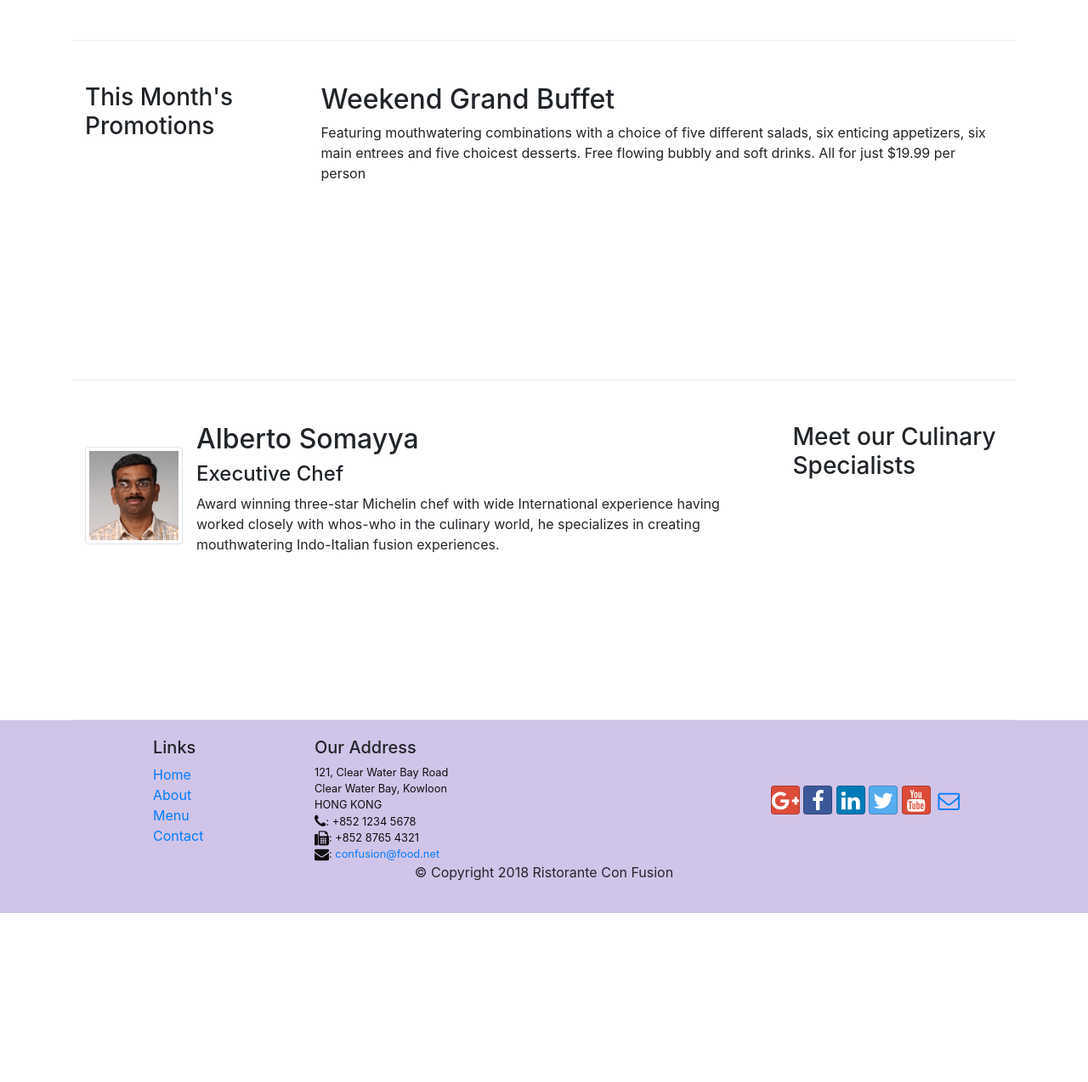
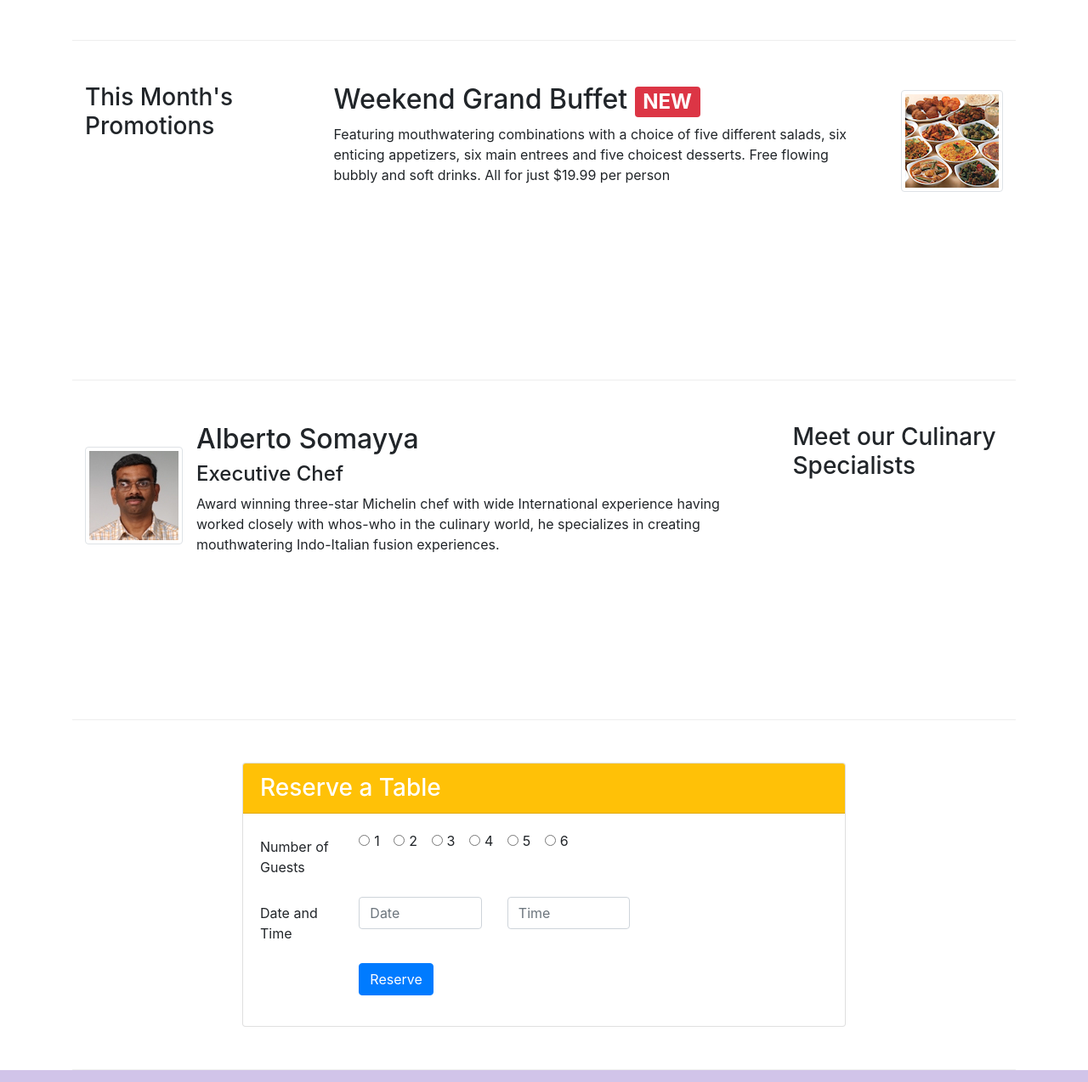
Before and after one commit to faisalsaysin/Coursera-Bootstrap4, a website: page index.html in a window 1280 px wide. Shown: the part 686-1960 px from the top of the page at 85% size. Before the commit the page ends 1761 px from the top, so only its background shows below. Drawn offline with nearby package versions, Linux system fonts and the light colour scheme.

Commit message:
Assignment 2

```diff
--- a/css/styles.css
+++ b/css/styles.css
@@ -37,3 +37,6 @@ body{
 .navbar-dark{
      background-color: #512DA8;
 }
+.nounderline{
+    text-decoration: none !important;
+}
--- a/index.html
+++ b/index.html
@@ -41,8 +41,11 @@
                     <h1>Ristorante con Fusion</h1>
                     <p>We take inspiration from the World's best cuisines, and create a unique fusion experience. Our lipsmacking creations will tickle your culinary senses!</p>
                 </div>
-                <div class="col-12 col-sm align-self-center">
+                <div class="col-12 col-sm-3 align-self-center">
                     <img src="img/logo.png" class="img-fluid">
+                </div>
+                <div class="col-12 col-sm-3 align-self-center">
+                    <a class="nounderline" href="#reserve"><button class="btn btn-sm btn-warning btn-block"> Reserve Table </button></a>
                 </div>
             </div>
         </div>
@@ -70,12 +73,20 @@
 
 
         <div class="row row-content">
-            <div class="col-12 col-sm-4 col-md-3">
+            <div class="col-12 order-sm-first col-sm-4 col-md-3">
                 <h3>This Month's Promotions</h3>
             </div>
-            <div class="col col-sm col-md">
-                <h2>Weekend Grand Buffet</h2>
-                <p>Featuring mouthwatering combinations with a choice of five different salads, six enticing appetizers, six main entrees and five choicest desserts. Free flowing bubbly and soft drinks. All for just $19.99 per person </p>
+            <div class="col order-sm-last col-sm col-md">
+                <div class="media">
+                    <div class="media-body">
+                        <div class="col col-sm col-md">
+                            <h2 class="mt-0">Weekend Grand Buffet <span class="badge badge-danger"> NEW </span></h2>
+                            <p class="d-none d-sm-block">Featuring mouthwatering combinations with a choice of five different salads, six enticing appetizers, six main entrees and five choicest desserts. Free flowing bubbly and soft drinks. All for just $19.99 per person </p>
+                        </div>
+                    </div>
+                    <img class="d-flex ml-3 img-thumbnail align-self-center"
+                        src="img/buffet.png" alt="Buffet">
+                </div>
             </div>
         </div>
 
@@ -95,6 +106,61 @@
                             whos-who in the culinary world, he specializes in
                             creating mouthwatering Indo-Italian fusion experiences.
                             </p>
+                    </div>
+                </div>
+            </div>
+        </div>
+        <div class="row row-content">
+            <div class="col-12 col-md-8 offset-md-2">
+                <div class="card" id="reserve">
+                    <h3 class="card-header bg-warning text-white">Reserve a Table</h3>
+                    <div class="card-body">
+                        <form>
+                            <div class="form-group row">
+                                <label for="guestcount" class="col-12 col-md-2 col-form-label"> Number of Guests</label>
+                                <div class="col-12 col-md-10">
+                                    <div class="form-check form-check-inline">
+                                        <input class="form-check-input" type="radio" name="inlineRadioOptions" id="one" value="1">
+                                        <label class="form-check-label" for="inlineRadio1">1</label>
+                                    </div>
+                                    <div class="form-check form-check-inline">
+                                        <input class="form-check-input" type="radio" name="inlineRadioOptions" id="two" value="2">
+                                        <label class="form-check-label" for="inlineRadio2">2</label>
+                                    </div>
+                                    <div class="form-check form-check-inline">
+                                        <input class="form-check-input" type="radio" name="inlineRadioOptions" id="three" value="3">
+                                        <label class="form-check-label" for="inlineRadio3">3</label>
+                                    </div>
+                                    <div class="form-check form-check-inline">
+                                        <input class="form-check-input" type="radio" name="inlineRadioOptions" id="four" value="4">
+                                        <label class="form-check-label" for="inlineRadio1">4</label>
+                                    </div>
+                                    <div class="form-check form-check-inline">
+                                        <input class="form-check-input" type="radio" name="inlineRadioOptions" id="five" value="5">
+                                        <label class="form-check-label" for="inlineRadio2">5</label>
+                                    </div>
+                                    <div class="form-check form-check-inline">
+                                        <input class="form-check-input" type="radio" name="inlineRadioOptions" id="six" value="6">
+                                        <label class="form-check-label" for="inlineRadio3">6</label>
+                                    </div>
+                                </div>
+                            </div>
+                            <div class="form-group row">
+                            <label for="date-input" class="col-12 col-md-2 col-form-label"> Date and Time
+                            </label>
+                                <div class="col-12 col-md-3">
+                                    <input class="form-control" type="text" onfocus="(this.type='date')" id="date-input" placeholder="Date">
+                                </div>
+                                <div class="col-12 col-md-3">
+                                    <input class="form-control" type="text" onfocus="(this.type='time')" id="time-input" placeholder="Time">
+                                </div>
+                            </div>
+                            <div class="form-group row">
+                                <div class="col-12 col-md-10 offset-md-2">
+                                    <button type="submit" class="btn btn-primary">Reserve</button>
+                                </div>
+                            </div>
+                        </form>
                     </div>
                 </div>
             </div>
```
Also changed, not shown: aboutus.html (+2 -1 lines), contactus.html (+2 -1 lines).
